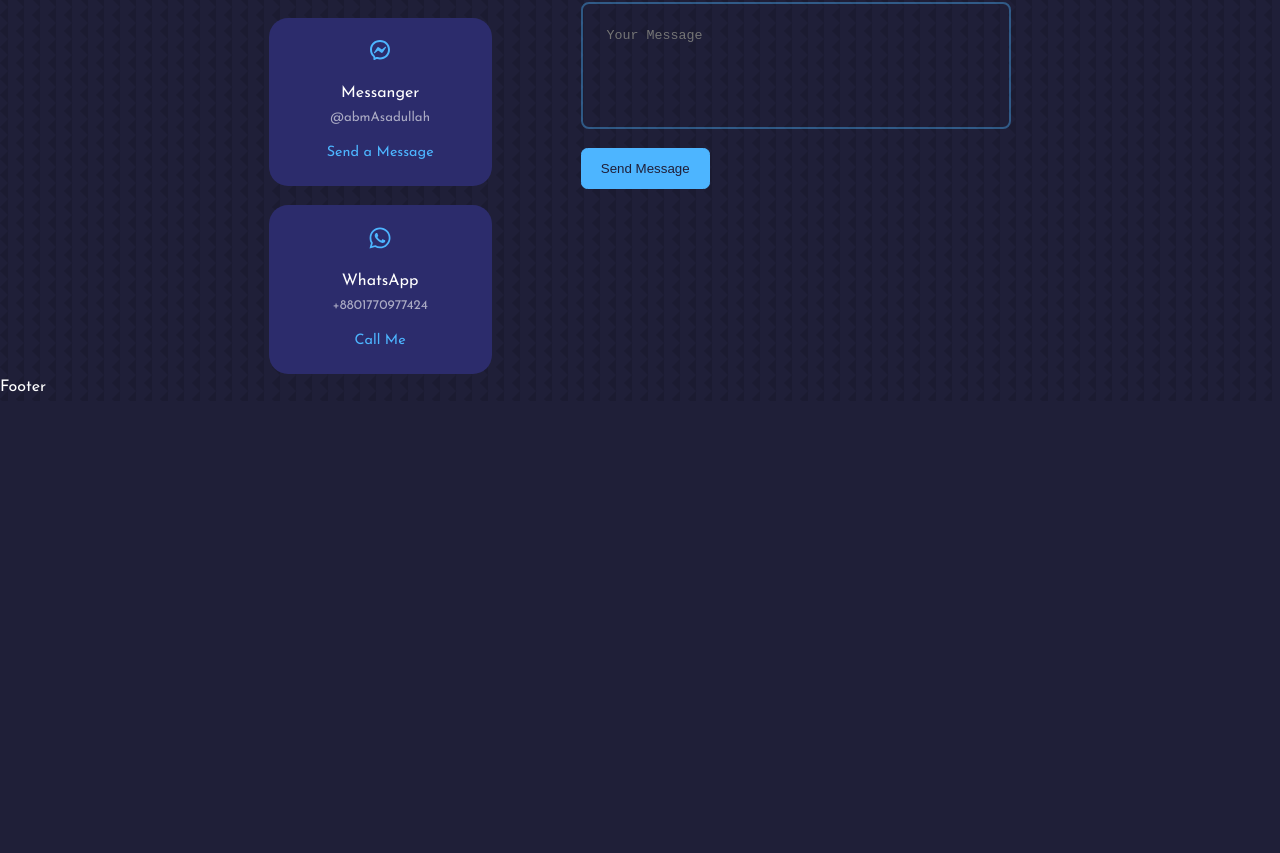
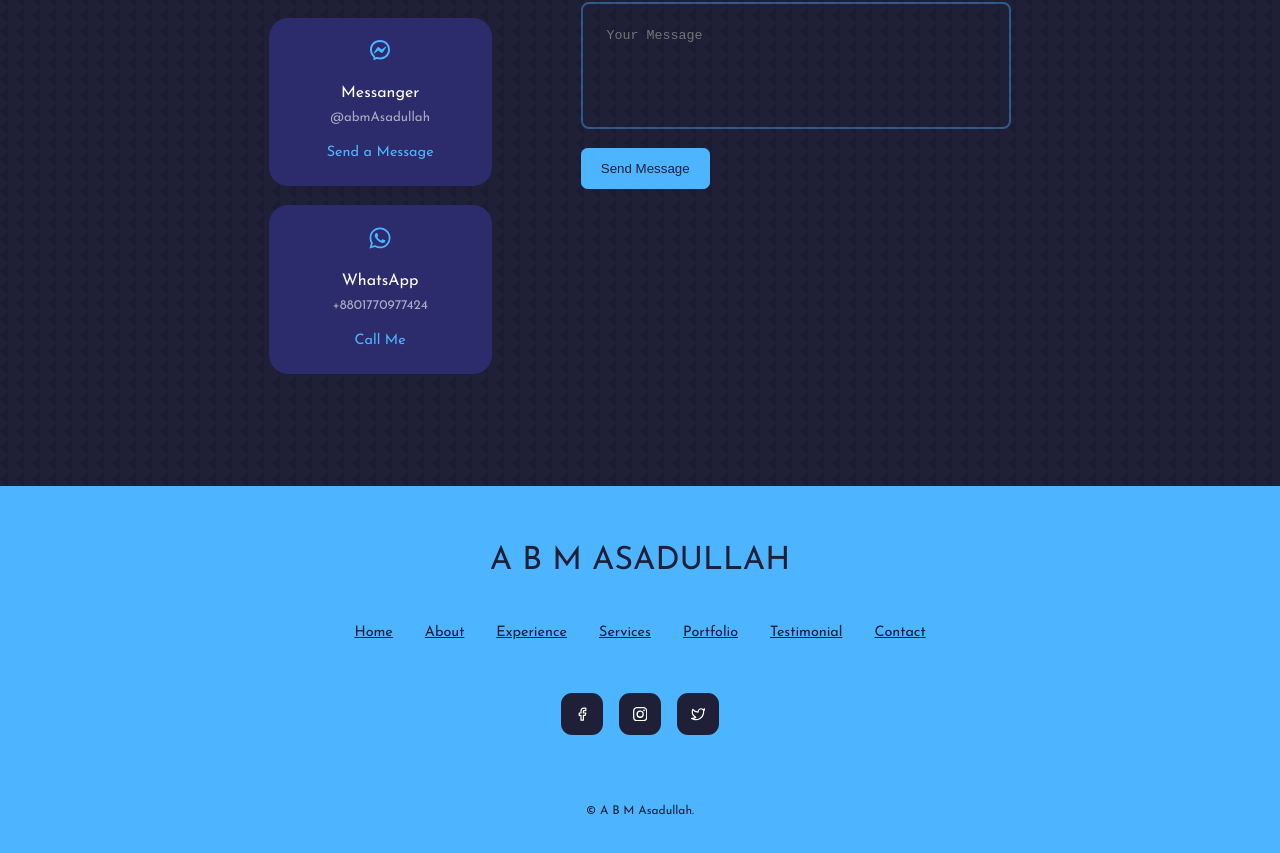
Before and after one commit to asadTheBlackCat/asad-react-portfolio, a React (Create React App) app: page / in a window 1280 px wide. Shown: the part 5129-5982 px from the top of the page. Before the commit the page ends 5530 px from the top, so only its background shows below. Built offline with nearby package versions, Linux system fonts and the light colour scheme; the HTML template or start-up script is replaced by a standard one.

Commit message:
Add footer

```diff
--- a/package.json
+++ b/package.json
@@ -1,5 +1,6 @@
 {
   "name": "awasome-portfolio",
+  "homepage": "http://asad.tech",
   "version": "0.1.0",
   "private": true,
   "dependencies": {
--- a/public/index.html
+++ b/public/index.html
@@ -2,7 +2,7 @@
 <html lang="en" dir="ltr">
   <head>
     <meta charset="utf-8">
-    <title>Awasome Portfolio</title>
+    <title>A B M Asadullah</title>
     <link rel="icon" type="image/x-icon" href="./icon.jpg">
   </head>
   <body>
--- a/src/App.jsx
+++ b/src/App.jsx
@@ -1,5 +1,4 @@
 import React from 'react'
-import {Helmet} from "react-helmet";
 
 // component linking
 import Header from './components/header/Header'
@@ -15,10 +14,6 @@
 const App = () => {
   return (
     <div>
-        <Helmet>
-                <title>My Awasome Portfolio</title>
-        </Helmet>
-
         <Header />
         <Nav />
         <About />
--- a/src/components/footer/Footer.jsx
+++ b/src/components/footer/Footer.jsx
@@ -1,9 +1,34 @@
 import React from 'react'
 import './footer.css'
+import {FiFacebook} from 'react-icons/fi'
+import {BsInstagram} from 'react-icons/bs'
+import {FiTwitter} from 'react-icons/fi'
 
 function Footer() {
   return (
-    <div>Footer</div>
+    <footer>
+      <a href="#" className='footer__logo'>A B M ASADULLAH</a>
+
+      <ul className='permalinks'>
+        <li><a href="#">Home</a></li>
+        <li><a href="#about">About</a></li>
+        <li><a href="#experience">Experience</a></li>
+        <li><a href="#services">Services</a></li>
+        <li><a href="#portfolio">Portfolio</a></li>
+        <li><a href="#testimonial">Testimonial</a></li>
+        <li><a href="#contact">Contact</a></li>
+      </ul>
+
+      <div className='footer__socials'>
+        <a href="facebook.com" target='_blank'>< FiFacebook /></a>
+        <a href="instagram.com" target='_blank'><BsInstagram /></a>
+        <a href="twitter.com" target='_blank'><FiTwitter /></a>
+      </div>
+
+      <div className="footer__copyright">
+        <small>&copy; A B M Asadullah.</small>
+      </div>
+    </footer>
   )
 }
 
--- a/src/components/footer/footer.css
+++ b/src/components/footer/footer.css
@@ -0,0 +1,78 @@
+footer {
+    background: var(--color-primary);
+    padding: 3rem 0;
+    text-align: center;
+    font-size: 0.9rem;
+    margin-top: 7rem;
+}
+
+footer a {
+    color: var(--color-bg);
+}
+footer ul li a {
+    text-decoration: underline;
+}
+
+footer ul li a:hover {
+    text-decoration: none;
+}
+
+.footer__logo {
+    font-size: 2rem;
+    font-weight: 500;
+    margin-bottom: 2rem;
+    display: inline-block;
+}
+
+.permalinks {
+    display: flex;
+    flex-wrap: wrap;
+    justify-content: center;
+    gap: 2rem;
+    margin: 0 auto 3rem;
+}
+
+.footer__socials {
+    display: flex;
+    justify-content: center;
+    gap: 1rem;
+    margin-bottom: 4rem;
+}
+
+.footer__socials a {
+    background: var(--color-bg);
+    color: var(--color-white);
+    padding: 0.8rem;
+    border-radius: 0.7rem;
+    display: flex;
+    border: 1px solid transparent;
+    transition: var(--transition);
+}
+
+.footer__socials a:hover {
+    background: transparent;
+    color: var(--color-bg);
+    border-color: var(--color-bg);
+}
+
+.footer__copyright {
+    margin-bottom: 4rem;
+    color: var(--color-bg);
+}
+
+/* ===========MEDIA QUERY: Medium screen ===========  */
+@media screen and (max-width: 1024px) {
+
+}
+
+ /* ===========MEDIA QUERY: Small screen ===========  */
+@media screen and (max-width: 600px) {
+    .permalinks {
+        flex-direction: column;
+        gap: 1.5rem;
+    }
+
+    .footer__socials {
+        margin-bottom: 6rem;
+    }
+}
```
Also changed, not shown: 1 other file (tests, documents, lock files or other folders).
